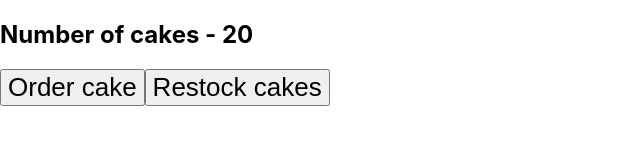
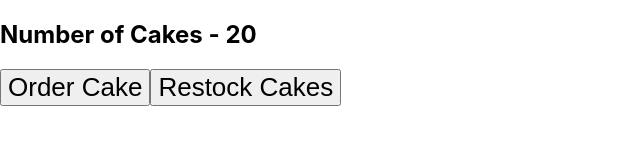
Before and after one commit to Darthex/Redux-tlkt, a React (Vite) app: page / in a window 1280 px wide. Shown: the top 160 px of the page, without its empty margins (0-640 px from the left). Built offline with nearby package versions, Linux system fonts and the light colour scheme.

Commit message:
added icecream view

```diff
--- a/src/components/cake/CakeView.jsx
+++ b/src/components/cake/CakeView.jsx
@@ -5,9 +5,9 @@ export default function CakeView() {
     const numberOfCakes =useSelector((state) => state.cake.numOfCakes)
     return(
         <div>
-            <h2>Number of cakes - {numberOfCakes}</h2>
-            <button>Order cake</button>
-            <button>Restock cakes</button>
+            <h2>Number of Cakes - {numberOfCakes}</h2>
+            <button>Order Cake</button>
+            <button>Restock Cakes</button>
         </div>
     )
 }
```
Also changed, not shown: src/components/icecream/IceCreamView.jsx (+13 -0 lines).
